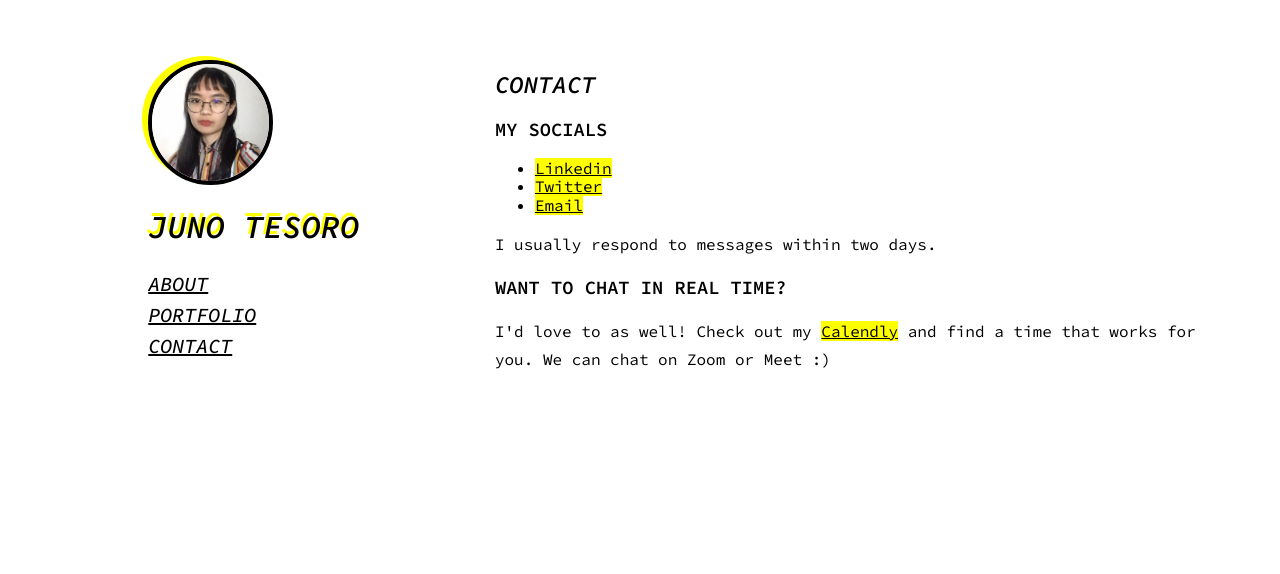
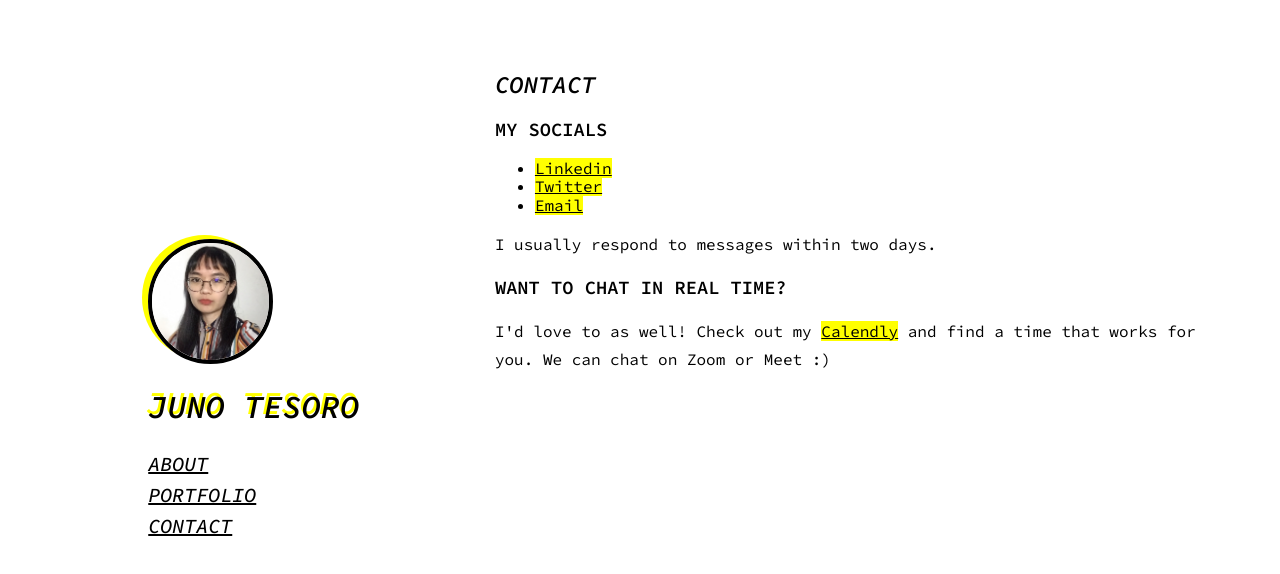
Before and after one commit to jmtes/jmtes.github.io, a Next.js app: page /contact in a window 1280 px wide. Shown: the top 574 px of the page. Built offline with nearby package versions, Linux system fonts and the light colour scheme.

Commit message:
Make container cover viewport and hide overflow

```diff
--- a/components/layout.module.css
+++ b/components/layout.module.css
@@ -1,7 +1,9 @@
 /* General Container Styles */
 
 .container {
-  width: 100%;
+  width: 100vw;
+  height: 100vh;
+  overflow: hidden;
   padding: 3.2rem 4.8rem;
   font-family: 'Source Code Pro', monospace;
 }
```
